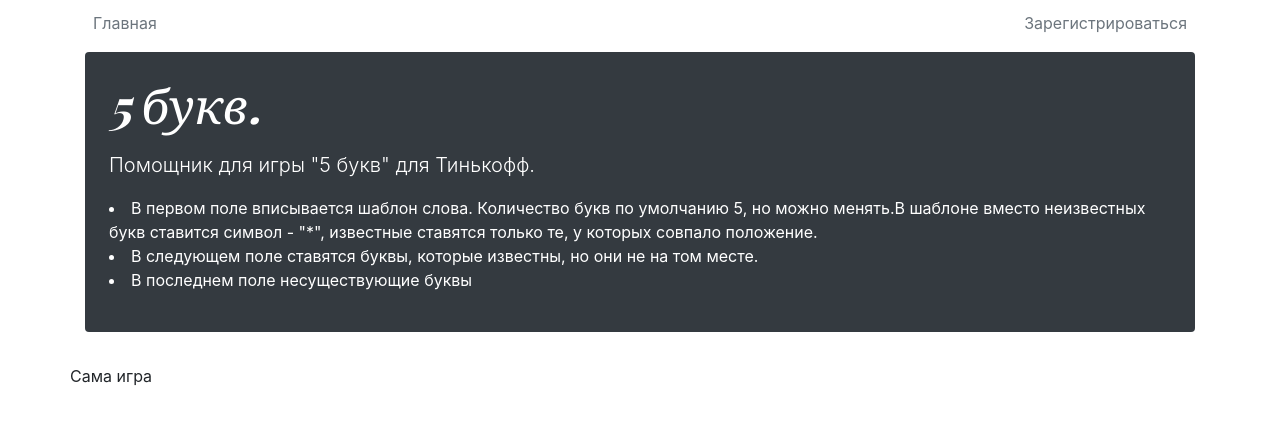
After one commit to sch0nik/mysite, a Django app: template templates/game-word.html in a window 1280 px wide. The commit adds this page. Shown: the top 425 px of the page. Run offline with Django 4.2, Linux system fonts and the light colour scheme; the template is opened without the code that fills it, so the values that code supplies are empty; some libraries are stand-ins or nearby versions.

Commit message:
create word-game page

```diff
--- a/apps/word5/urls.py
+++ b/apps/word5/urls.py
@@ -1,5 +1,7 @@
 from django.urls import path, include
 
+from apps.word5.views import GameWord
+
 urlpatterns = [
-    path('/', include('apps.word5.urls'), name='word_game'),
+    path('', GameWord.as_view(), name='game_word'),
 ]
--- a/apps/word5/views.py
+++ b/apps/word5/views.py
@@ -1,3 +1,6 @@
 from django.shortcuts import render
+from django.views.generic import TemplateView
 
-# Create your views here.
+
+class GameWord(TemplateView):
+    template_name = 'game-word.html'
--- a/mysite/urls.py
+++ b/mysite/urls.py
@@ -19,7 +19,7 @@ from django.urls import path, include
 from mysite.views import IndexPage
 
 urlpatterns = [
-    path('', IndexPage.as_view(), name='home_page'),
-    # path('/word-game', include('apps.word5.urls'), name='word_game'),
+    path('', IndexPage.as_view(), name='index'),
+    path('word-game/', include('apps.word5.urls'), name='word_game'),
     # path('admin/', admin.site.urls),
 ]
--- /dev/null
+++ b/templates/game-word.html
@@ -0,0 +1,28 @@
+{% extends 'index.html' %}
+
+{% block face %}
+<div class="jumbotron p-3 p-md-4 text-white rounded bg-dark">
+    <div class="col-md-16 px-0">
+        <h1 class="display-4 font-italic">5 букв.</h1>
+        <p class="lead my-3">
+            Помощник для игры "5 букв" для Тинькофф.
+        <li>В первом поле вписывается шаблон слова. Количество букв по умолчанию 5, но можно менять.В шаблоне вместо неизвестных букв ставится символ - "*", известные ставятся только те, у которых совпало
+            положение.
+        </li>
+        <li>В следующем поле ставятся буквы, которые известны, но они не на том месте.</li>
+        <li>В последнем поле несуществующие буквы</li>
+        </p>
+    </div>
+</div>
+{% endblock %}
+
+{% block table %}
+{% endblock %}
+
+{% block main %}
+<main role="main" class="container">
+    <div class="row">
+        <p>Сама игра</p>
+    </div>
+</main>
+{% endblock %}
--- a/templates/index.html
+++ b/templates/index.html
@@ -17,11 +17,13 @@
 
     <div class="nav-scroller py-1 mb-2">
         <nav class="nav d-flex justify-content-between">
+            <a class="p-2 text-muted" href="{% url 'index' %}">Главная</a>
             <a class="p-2 text-muted" href="#">Зарегистрироваться</a>
         </nav>
     </div>
 
     {% bootstrap_messages %}
+    {% block face %}
     <div class="jumbotron p-3 p-md-5 text-white rounded bg-dark">
         <div class="col-md-6 px-0">
             <h1 class="display-4 font-italic">Портфолио</h1>
@@ -29,18 +31,21 @@
             {# <p class="lead mb-0"><a href="#" class="text-white font-weight-bold">Continue reading...</a></p> #}
         </div>
     </div>
+    {% endblock %}
 
+    {% block table %}
     <div class="row mb-2">
         <div class="col-md-6">
             <div class="card flex-md-row mb-4 box-shadow h-md-250">
                 <div class="card-body d-flex flex-column align-items-start">
                     <strong class="d-inline-block mb-2 text-primary">Игра "5 букв".</strong>
                     <p class="card-text mb-auto">Помощник для игры 5 букв.</p>
-                    <a href="#">Далее...</a>
+                    <a href="{% url 'game_word' %}">Далее...</a>
                 </div>
                 {# <img class="card-img-right flex-auto d-none d-md-block" data-src="holder.min.js/200x250?theme=thumb" alt="Card image cap"> #}
             </div>
         </div>
+        {% endblock %}
 
         {% comment %}
         <div class="col-md-6">
@@ -58,9 +63,7 @@
             </div>
         </div>
         {% endcomment %}
-
     </div>
-
 </div>
 
 {% block main %}
```
